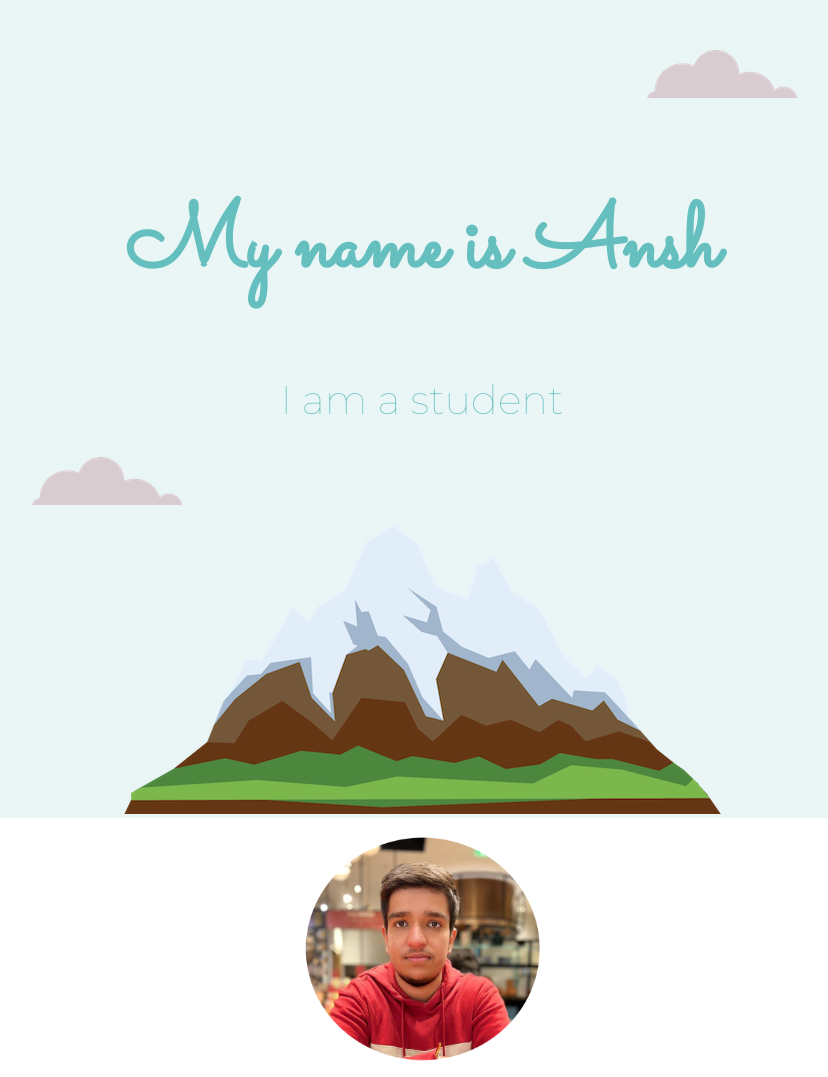
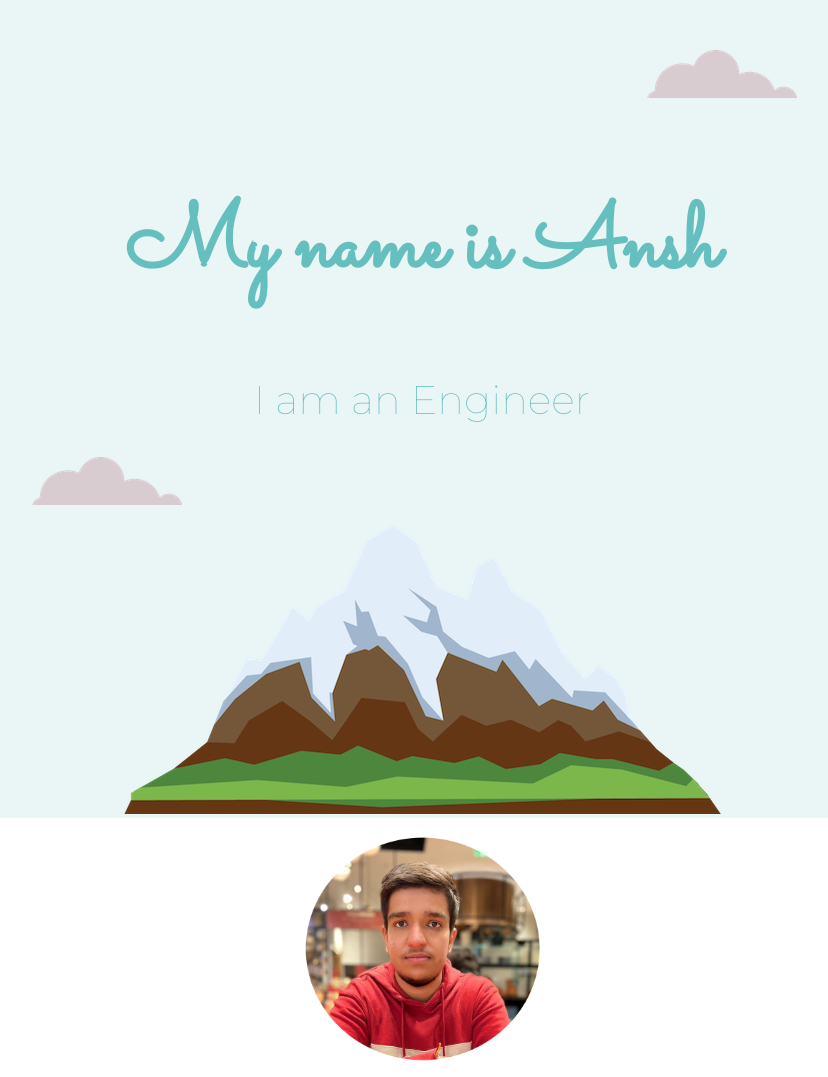
Before and after one commit to mrpacman05/Portfolio_website, a plain HTML site: page index.html in a window 1280 px wide. Shown: the top 1077 px of the page, without its empty margins (218-1046 px from the left). Drawn offline with Linux system fonts and the light colour scheme.

Commit message:
Update index.html

```diff
--- a/index.html
+++ b/index.html
@@ -15,7 +15,7 @@
   <div class="top">
     <img class="t-cloud" src="images/cloud.png" alt="cloud">
     <h1> My name is Ansh </h1>
-    <h2>I am a student</h2>
+    <h2>I am an Engineer</h2>
     <img class="b-cloud" src="images/cloud.png" alt="cloud">
     <img class="mountain" src="images/mountain.png" alt="mountain">
   </div>
```
